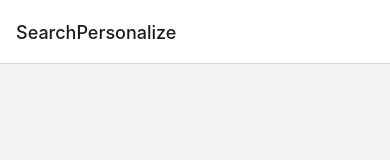
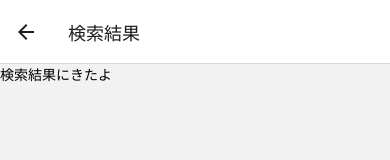
Before and after one commit to magisystem0408/calc_personalize, a React Native app: screen /SearchResultHome in a window 390 px wide. Shown: the top 160 px of the page. Built offline with nearby package versions, Linux system fonts and the light colour scheme.

Commit message:
add sample search result

```diff
--- a/src/navigations/RootNavigator.tsx
+++ b/src/navigations/RootNavigator.tsx
@@ -2,6 +2,7 @@ import React from "react";
 import { NavigationContainer } from "@react-navigation/native";
 import { createNativeStackNavigator } from "@react-navigation/native-stack";
 import { SearchScreen } from "../screens/SearchScreen";
+import { SearchResultHome } from "../screens/SearchResultHome";
 
 const Stack = createNativeStackNavigator();
 
@@ -9,7 +10,16 @@ export const RootNavigator: React.FC = () => {
   return (
     <NavigationContainer>
       <Stack.Navigator initialRouteName="SearchPersonalize">
-        <Stack.Screen name="SearchPersonalize" component={SearchScreen} />
+        <Stack.Screen
+          name="SearchPersonalize"
+          component={SearchScreen}
+          options={{ title: "性格診断検索システム" }}
+        />
+        <Stack.Screen
+          name="SearchResultHome"
+          component={SearchResultHome}
+          options={{ title: "検索結果" }}
+        />
       </Stack.Navigator>
     </NavigationContainer>
   );
--- /dev/null
+++ b/src/screens/SearchResultHome.tsx
@@ -0,0 +1,16 @@
+import { VFC } from "react";
+import { Text, View } from "react-native";
+import { NativeStackScreenProps } from "@react-navigation/native-stack";
+import { PersonalDetailsProps, RootStackParamList } from "../types/types";
+
+type Props = NativeStackScreenProps<RootStackParamList, "SearchResultHome">;
+
+export const SearchResultHome: VFC<Props> = ({ route, navigation }) => {
+  const personalDetails: PersonalDetailsProps = route.params;
+  console.log(personalDetails);
+  return (
+    <View>
+      <Text>検索結果にきたよ</Text>
+    </View>
+  );
+};
--- a/src/screens/SearchScreen.tsx
+++ b/src/screens/SearchScreen.tsx
@@ -42,8 +42,9 @@ export const SearchScreen: VFC<Props> = ({ navigation }) => {
     const reaquestURL = URL + selectedValue;
     setIsLoading(true);
     const response = await axios.get(reaquestURL);
+    const personalDetails = JSON.parse(JSON.stringify(response.data)).message;
     setIsLoading(false);
-    console.log(response);
+    navigation.navigate("SearchResultHome", personalDetails);
   };
   return (
     <>
```
Also changed, not shown: src/types/types.ts (+14 -0 lines).
